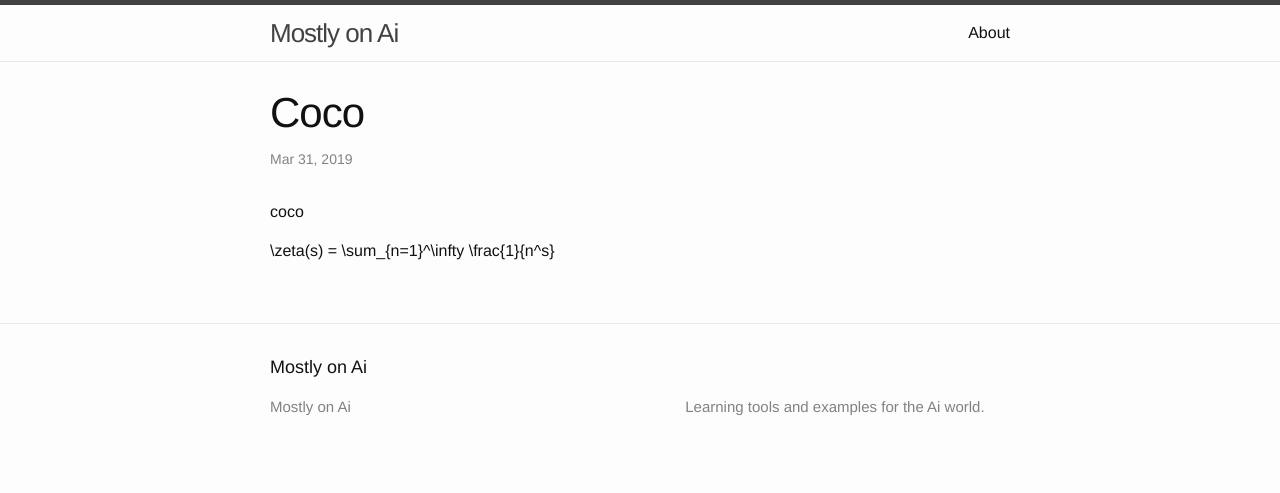
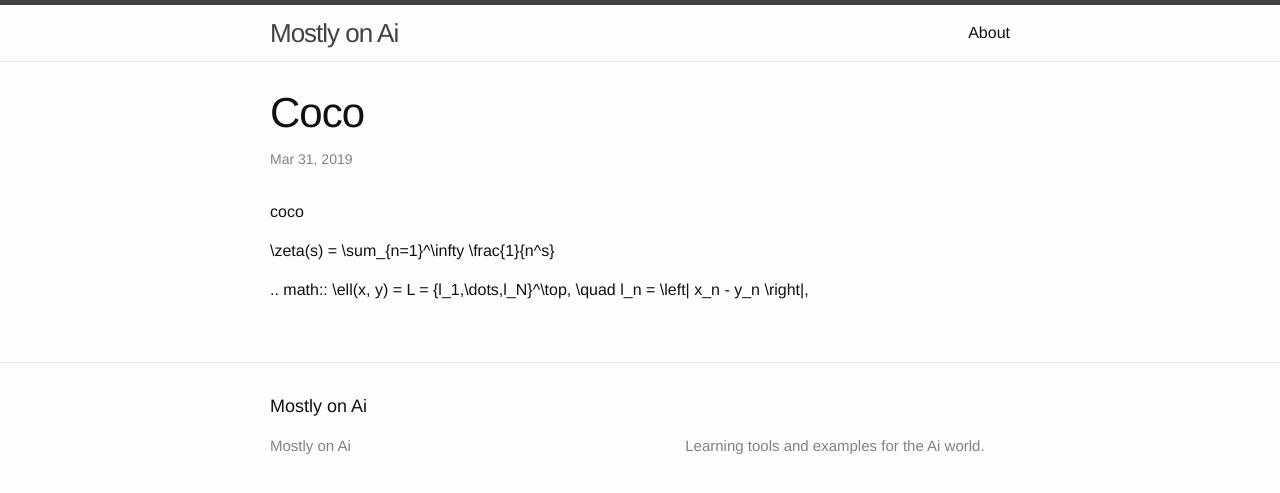
Before and after one commit to dejanbatanjac/dejanbatanjac.github.io, a Jekyll site: the page built from _posts/2019-03-31-coco.md, in a window 1280 px wide. Shown: the top 493 px of the page. Built offline with Jekyll 4.4.1, drawn with Linux system fonts in a browser that asks for light colours; our own code applies the rules of GitHub Pages for plain Markdown files.

Commit message:
Update 2019-03-31-coco.md

```diff
--- a/_posts/2019-03-31-coco.md
+++ b/_posts/2019-03-31-coco.md
@@ -4,3 +4,7 @@ published: true
 coco
 
 \zeta(s) = \sum_{n=1}^\infty \frac{1}{n^s}
+
+ .. math::
+        \ell(x, y) = L = \{l_1,\dots,l_N\}^\top, \quad
+        l_n = \left| x_n - y_n \right|,
```
